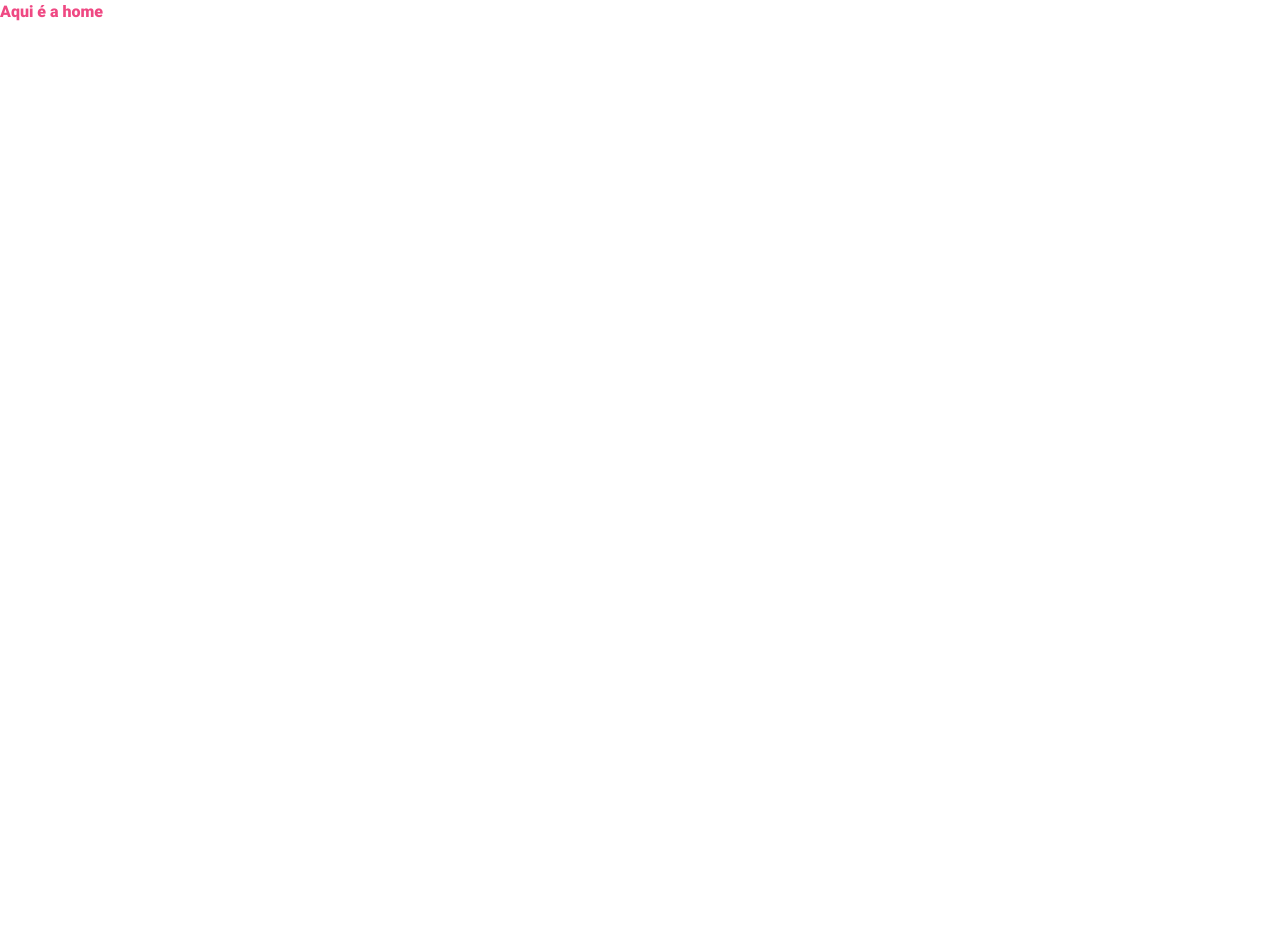
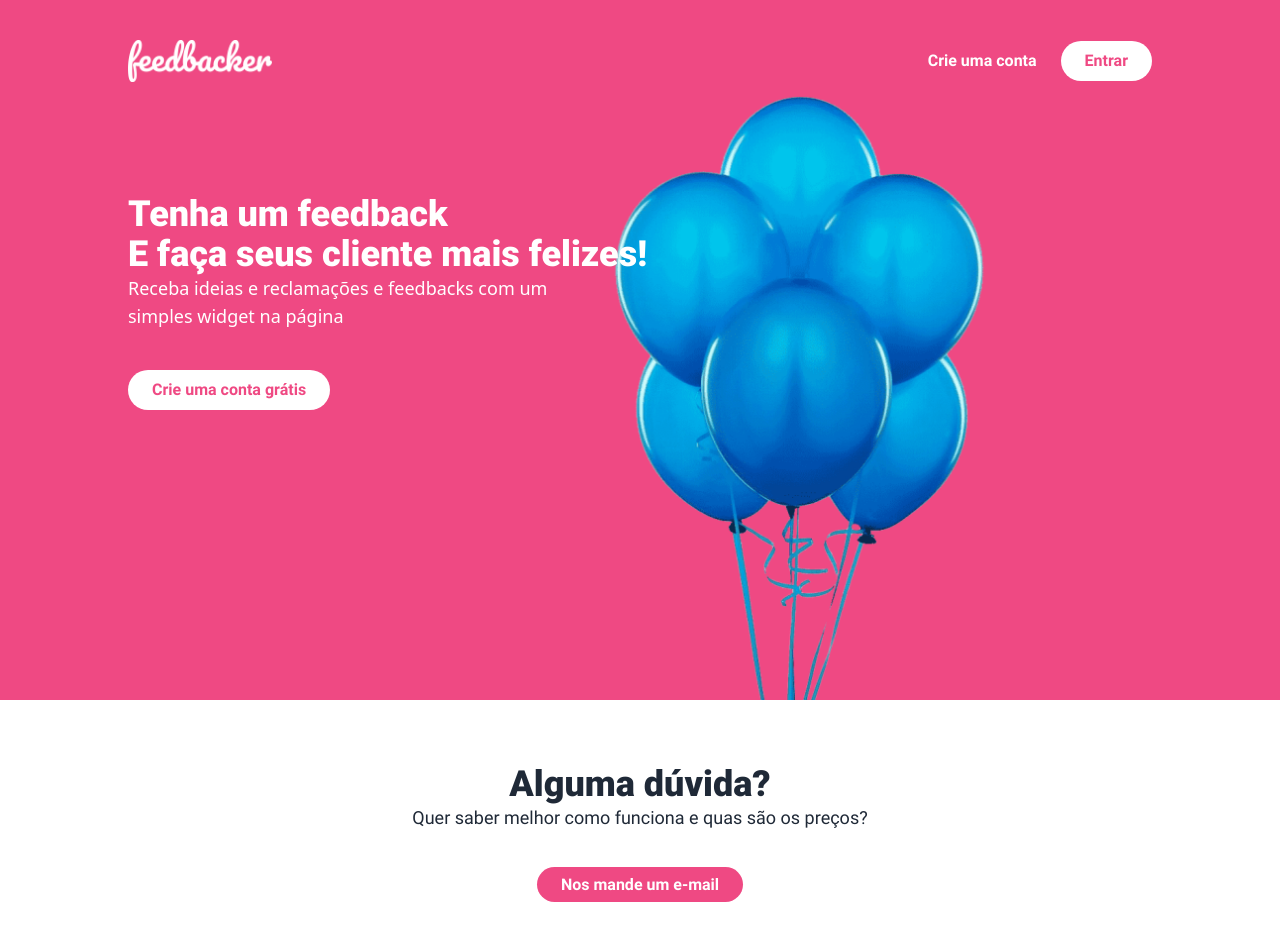
Before and after one commit to brian-izaki/vue-vueJSBrasil, a Vue app in the folder dashboard/: page / in a window 1280 px wide. Shown: the top 952 px of the page. Before the commit the page ends 800 px from the top, so only its background shows below. Built offline with nearby package versions, Linux system fonts and the light colour scheme.

Commit message:
feat(home): layout da home

```diff
--- /dev/null
+++ b/dashboard/src/views/Home/Contact.vue
@@ -0,0 +1,22 @@
+<template>
+  <div class="flex justify-center w-full">
+    <div class="flex flex-col items-center w-4/5 max-w-6x1 my-16">
+      <h1 class="text-4xl font-black text-center text-gray-800">
+        Alguma dúvida?
+      </h1>
+      <p class="text-lg text-center text-gray-800 font-regular">
+        Quer saber melhor como funciona e quas são os preços?
+      </p>
+
+      <div class="mt-10">
+        <a href="mailto:" class="px-6 py-2 mt-10 font-bold text-white rounded-full bg-brand-main focus:outline-none">
+          Nos mande um e-mail
+        </a>
+      </div>
+    </div>
+  </div>
+</template>
+
+<script>
+export default {}
+</script>
--- /dev/null
+++ b/dashboard/src/views/Home/CustomHeader.vue
@@ -0,0 +1,67 @@
+<template>
+  <header class="header">
+
+    <div class="header-group">
+      <div class="flex items-center justify-between">
+        <div class="w-28 lg:w-36">
+          <img class="w-full" src="../../assets/images/logo_white.png" alt="logo">
+        </div>
+
+        <div class="flex">
+          <button class="px-6 py-2 font-bold rounded-full text-white focus:outline-none">
+            Crie uma conta
+          </button>
+          <button class="px-6 py-2 font-bold bg-white rounded-full text-brand-main focus:outline-none">
+            Entrar
+          </button>
+        </div>
+      </div>
+
+      <div class="flex flex-col mt-28">
+        <h1 class="text-4xl font-black text-white">
+          Tenha um feedback <br>
+          E faça seus cliente mais felizes! <br class="hidden lg:inline-block">
+        </h1>
+
+        <p class="text-lg text-white">
+          Receba ideias e reclamações e feedbacks com um <br class="hidden lg:inline-block">
+          simples widget na página
+        </p>
+
+        <div>
+          <button class="px-6 py-2 mt-10 font-bold bg-white rounded-full text-brand-main focus:outline-none">
+            Crie uma conta grátis
+          </button>
+        </div>
+
+      </div>
+    </div>
+
+  </header>
+</template>
+
+<script>
+export default {
+
+}
+</script>
+
+<style lang="postcss" scoped>
+.header{
+  @apply bg-brand-main w-full flex justify-center pt-10;
+  height: 700px;
+}
+
+.header-group {
+  @apply flex flex-col w-4/5 max-w-6xl;
+}
+
+@media(min-width: 640px) {
+  .header-group {
+    background-image: url(../../assets/images/blue_balloons.png);
+    background-size: 622px;
+    background-position: 90% 100%;
+    background-repeat: no-repeat;
+  }
+}
+</style>
--- a/dashboard/src/views/Home/index.vue
+++ b/dashboard/src/views/Home/index.vue
@@ -1,3 +1,37 @@
 <template>
-  <h1 class="font-black text-brand-main">Aqui é a home</h1>
+  <custom-header @create-account="handleAcconuntCreate" @login="handleLogin" />
+  <contact />
+  <div class="flex justify-center py-10 bg-brand-gray">
+    <p class="font-medium text-center text-gray-800">Feedbacker &copy; 2021</p>
+  </div>
 </template>
+
+<script>
+import CustomHeader from './CustomHeader.vue'
+import Contact from './Contact.vue'
+import { useRouter } from 'vue-router'
+import { onMounted } from '@vue/runtime-core'
+
+export default {
+  components: { CustomHeader, Contact },
+  setup () {
+    const router = useRouter()
+
+    onMounted(() => {
+      const token = window.localStorage.getItem('token')
+      if (token) {
+        router.push({ name: 'Feedbacks' })
+      }
+    })
+
+    function handleLogin () {}
+
+    function handleAcconuntCreate () {}
+
+    return {
+      handleLogin,
+      handleAcconuntCreate
+    }
+  }
+}
+</script>
```
